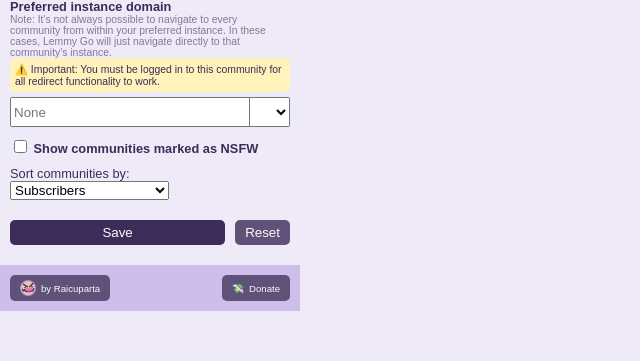
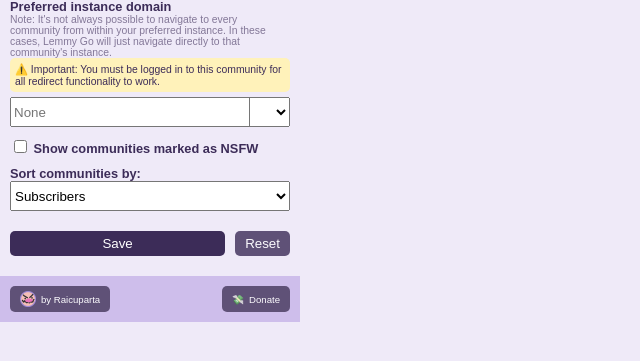
Before and after one commit to Raicuparta/lemmy-go, a website: page src/static/options.html in a window 1280 px wide. Shown: the part 53-414 px from the top of the page, without its empty margins (0-640 px from the left). Drawn offline with Linux system fonts and the light colour scheme.

Commit message:
Better select style

```diff
--- a/src/static/options.html
+++ b/src/static/options.html
@@ -88,7 +88,6 @@
       height: 30px;
     }
     .domain-select {
-      width: 100%;
       height: 100%;
     }
     .domain-text-input {
@@ -110,6 +109,10 @@
     }
     .input-title {
       font-weight: bold;
+    }
+    select {
+      height: 30px;
+      width: 100%;
     }
   </style>
 
@@ -150,7 +153,7 @@
         </label>
       </div>
       <div>
-        <label> Sort communities by: </label>
+        <label class="input-title"> Sort communities by: </label>
         <select id="sort-select">
           <option value="subscribers">Subscribers</option>
           <option value="monthlyActiveUsers">Active users per month</option>
```
